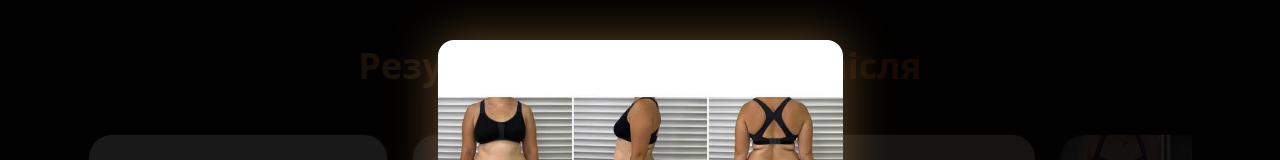
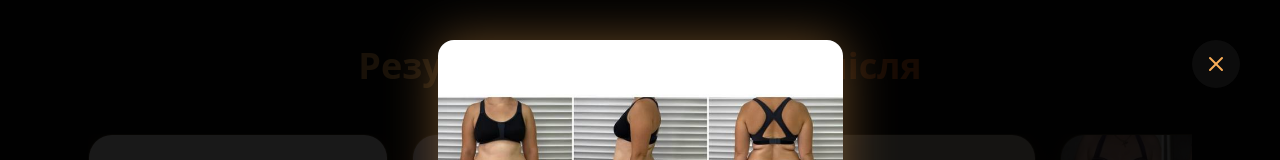
Before and after one commit to eror4044/Oleg_landing, a Next.js app in the folder okbodylab/: page / in a window 1280 px wide. Both pictures are taken after a click on the element 238 px from the left and 3421 px from the top of the page. Shown: the part 3021-3181 px from the top of the page. Built offline with nearby package versions, Linux system fonts and the light colour scheme; no server answers.

Commit message:
fix photo card

```diff
--- a/okbodylab/app/components/ResultsSection.tsx
+++ b/okbodylab/app/components/ResultsSection.tsx
@@ -3,6 +3,7 @@
 import { useState, useEffect, useCallback } from 'react';
 import { motion, AnimatePresence } from 'framer-motion';
 import Image from 'next/image';
+import { X } from 'lucide-react'; // Іконка хрестика
 
 const photos = Array.from({ length: 19 }, (_, i) => ({
   src: `/images/photo_${i + 1}_2025-10-31_13-29-55.jpg`,
@@ -43,6 +44,17 @@ export default function ResultsSection() {
     return () => window.removeEventListener('keydown', handleKey);
   }, [handleKey]);
 
+  // === Блокування скролу при відкритій модалці ===
+  useEffect(() => {
+    if (selected !== null) {
+      document.body.style.overflow = 'hidden';
+      document.body.style.touchAction = 'none';
+    } else {
+      document.body.style.overflow = '';
+      document.body.style.touchAction = '';
+    }
+  }, [selected]);
+
   return (
     <section
       id="results"
@@ -72,7 +84,7 @@ export default function ResultsSection() {
           whileInView={{ opacity: 1, y: 0 }}
           transition={{ duration: 0.8 }}
           viewport={{ once: true }}
-          className="flex gap-6 overflow-x-auto snap-x snap-mandatory scrollbar-thin scrollbar-thumb-[rgba(251,174,88,0.4)] scrollbar-track-transparent pb-6"
+          className="flex gap-6 overflow-x-auto snap-x snap-mandatory scrollbar-none pb-6"
         >
           {photos.map((p, i) => (
             <motion.div
@@ -104,7 +116,7 @@ export default function ResultsSection() {
             whileInView={{ opacity: 1, y: 0 }}
             transition={{ duration: 0.8 }}
             viewport={{ once: true }}
-            className="flex gap-6 overflow-x-auto snap-x snap-mandatory scrollbar-thin scrollbar-thumb-[rgba(251,174,88,0.4)] scrollbar-track-transparent pb-6 justify-start md:justify-center"
+            className="flex gap-6 overflow-x-auto snap-x snap-mandatory scrollbar-none pb-6 justify-start md:justify-center"
           >
             {videos.map((v, i) => (
               <motion.div
@@ -127,11 +139,11 @@ export default function ResultsSection() {
         </div>
       </div>
 
-      {/* === Модальне фото з навігацією === */}
+      {/* === Модальне фото з навігацією та хрестиком === */}
       <AnimatePresence>
         {selected !== null && (
           <motion.div
-            className="fixed inset-0 bg-black/90 flex items-center justify-center z-50 cursor-zoom-out"
+            className="fixed inset-0 bg-black/90 flex items-center justify-center z-50"
             initial={{ opacity: 0 }}
             animate={{ opacity: 1 }}
             exit={{ opacity: 0 }}
@@ -145,7 +157,19 @@ export default function ResultsSection() {
               animate={{ scale: 1, opacity: 1 }}
               exit={{ scale: 0.9, opacity: 0 }}
               transition={{ duration: 0.3 }}
+              onClick={(e) => e.stopPropagation()}
             />
+
+            {/* Кнопка закриття */}
+            <button
+              onClick={(e) => {
+                e.stopPropagation();
+                setSelected(null);
+              }}
+              className="absolute top-6 right-6 md:top-10 md:right-10 bg-[rgba(20,20,20,0.6)] hover:bg-[rgba(251,174,88,0.2)] text-white/90 p-3 rounded-full transition-all backdrop-blur-md"
+            >
+              <X className="w-6 h-6 text-[rgba(251,174,88,1)]" />
+            </button>
 
             {/* Стрілки */}
             <button
```
